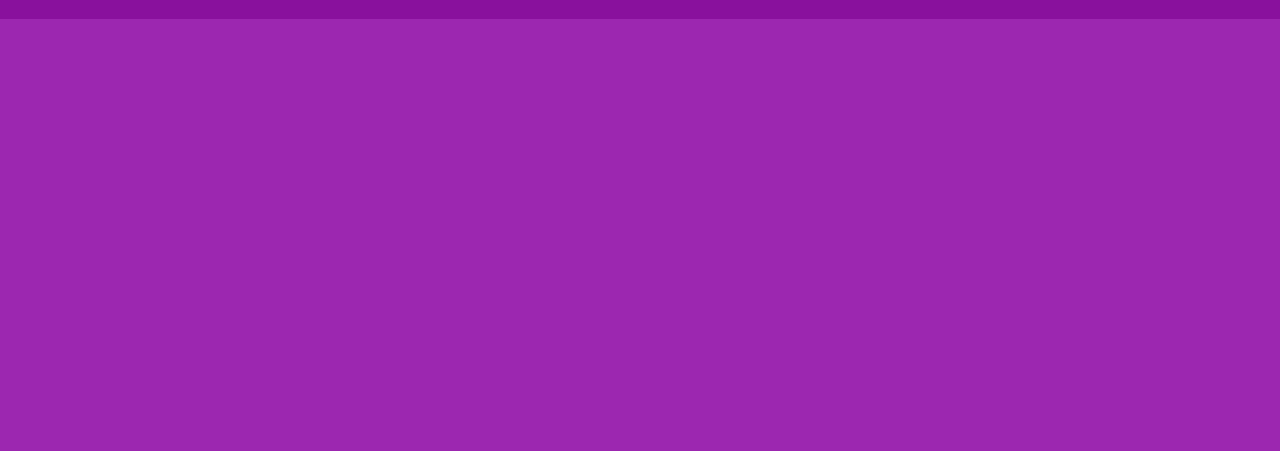
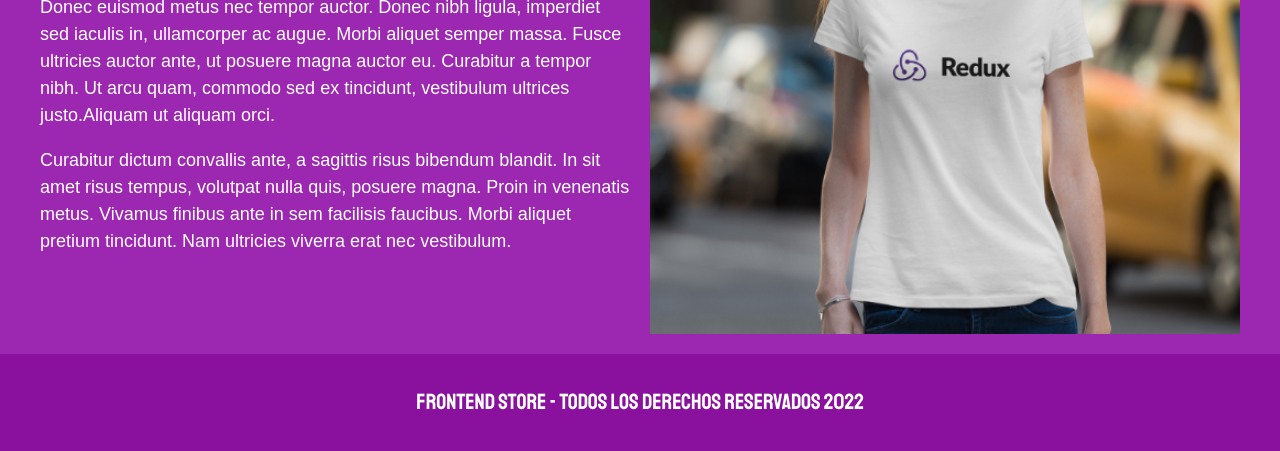
Before and after one commit to LilyVargas1/Juan_Pagina2, a plain HTML site: page nosotros.html in a window 1280 px wide. Shown: the part 421-872 px from the top of the page. Before the commit the page ends 800 px from the top, so only its background shows below. Drawn offline with Linux system fonts and the light colour scheme.

Commit message:
Creacion de la pagina Nosotros

```diff
--- a/css/styles.css
+++ b/css/styles.css
@@ -180,3 +180,27 @@ También se agrega esta parte si se usa margin-right en vez de gap
     grid-column: 2 / 4;
   }
 }
+
+/* Nosotros */
+.nosotros {
+  display: grid;
+  grid-template-rows: repeat(2, auto);
+}
+
+@media (min-width: 768px) {
+  .nosotros {
+    grid-template-columns: repeat(2, 1fr);
+    column-gap: 2rem;
+  }
+}
+
+.nosotros__imagen {
+  grid-row: 1 / 2;
+  width: 100%;
+}
+
+@media (min-width: 768px) {
+  .nosotros__imagen {
+    grid-column: 2 / 3;
+  }
+}
--- a/nosotros.html
+++ b/nosotros.html
@@ -30,6 +30,32 @@
 
     <main class="contenedor">
       <h1>Nosotros</h1>
+
+      <div class="nosotros">
+        <div class="nosotros__contenido">
+          <p>
+            Lorem ipsum dolor sit amet, consectetur adipiscing elit. Donec quis
+            lectus quis leo rutrum pretium. Suspendisse malesuada varius sem
+            quis gravida. Donec euismod metus nec tempor auctor. Donec nibh
+            ligula, imperdiet sed iaculis in, ullamcorper ac augue. Morbi
+            aliquet semper massa. Fusce ultricies auctor ante, ut posuere magna
+            auctor eu. Curabitur a tempor nibh. Ut arcu quam, commodo sed ex
+            tincidunt, vestibulum ultrices justo.Aliquam ut aliquam orci.
+          </p>
+          <p>
+            Curabitur dictum convallis ante, a sagittis risus bibendum blandit.
+            In sit amet risus tempus, volutpat nulla quis, posuere magna. Proin
+            in venenatis metus. Vivamus finibus ante in sem facilisis faucibus.
+            Morbi aliquet pretium tincidunt. Nam ultricies viverra erat nec
+            vestibulum.
+          </p>
+        </div>
+        <img
+          class="nosotros__imagen"
+          src="img/nosotros.jpg"
+          alt="imagen nosotros"
+        />
+      </div>
     </main>
 
     <footer class="footer">
```
